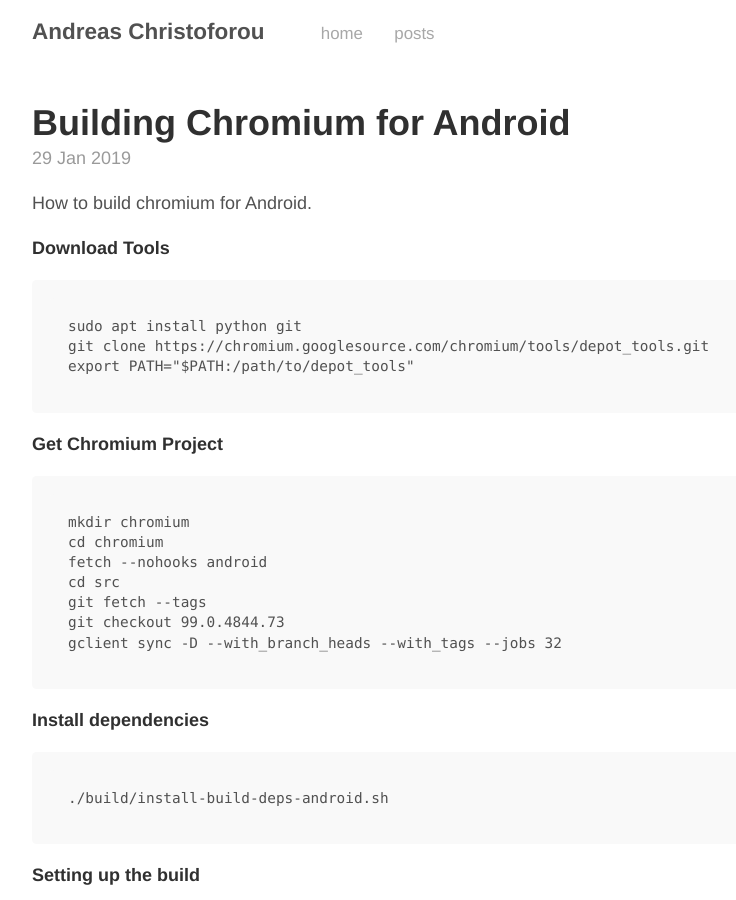
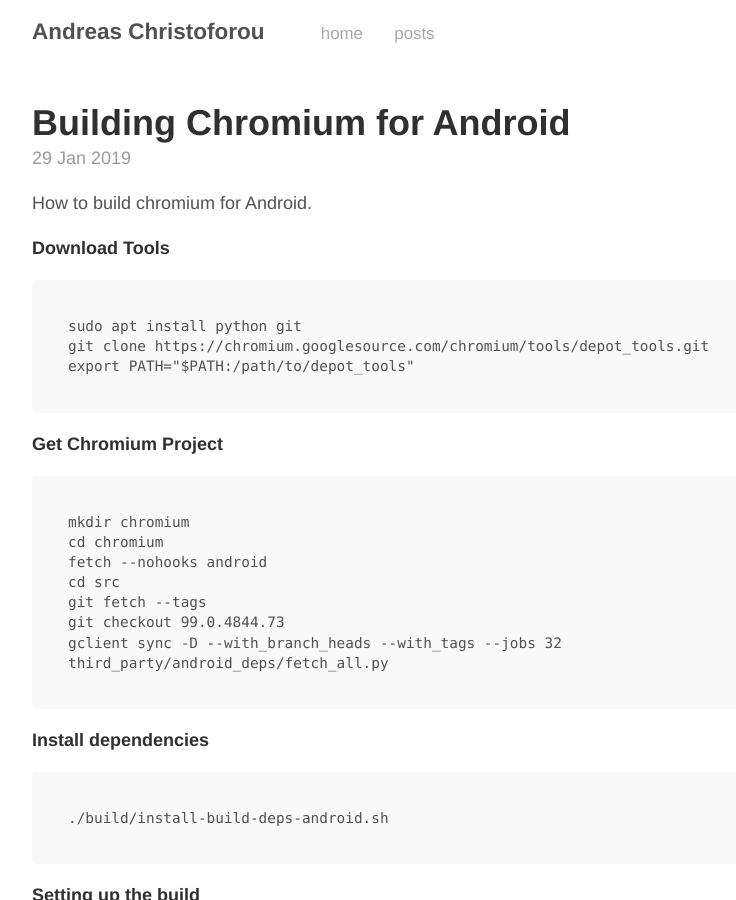
Before and after one commit to ChAndreas/chandreas.github.io, a Jekyll site: the page built from _posts/2019-01-29-build-chromium-android.md, in a window 1280 px wide and 900 px high. Shown: the whole window, without its empty margins (185-921 px from the left). Built offline with Jekyll 4.4.1, drawn with Linux system fonts in a browser that asks for light colours.

Commit message:
Update 2019-01-29-build-chromium-android.md

```diff
--- a/_posts/2019-01-29-build-chromium-android.md
+++ b/_posts/2019-01-29-build-chromium-android.md
@@ -21,6 +21,7 @@
 	git fetch --tags
 	git checkout 99.0.4844.73
 	gclient sync -D --with_branch_heads --with_tags --jobs 32
+	third_party/android_deps/fetch_all.py
 
 **Install dependencies**
 
```
